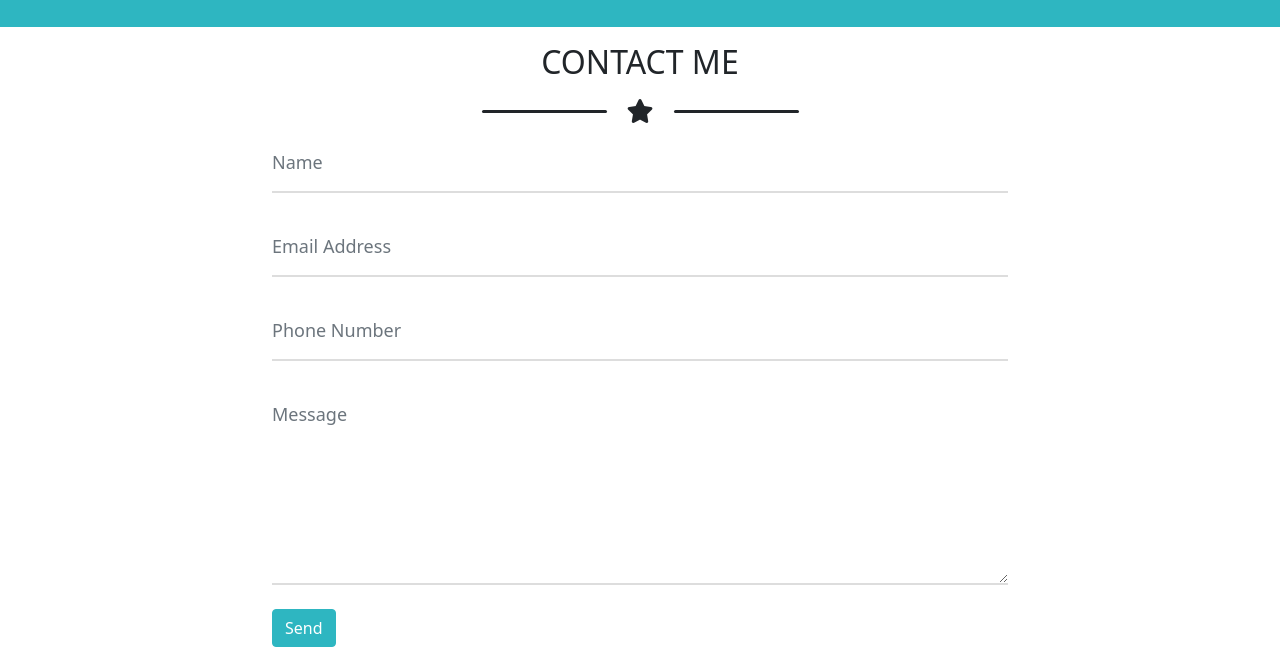
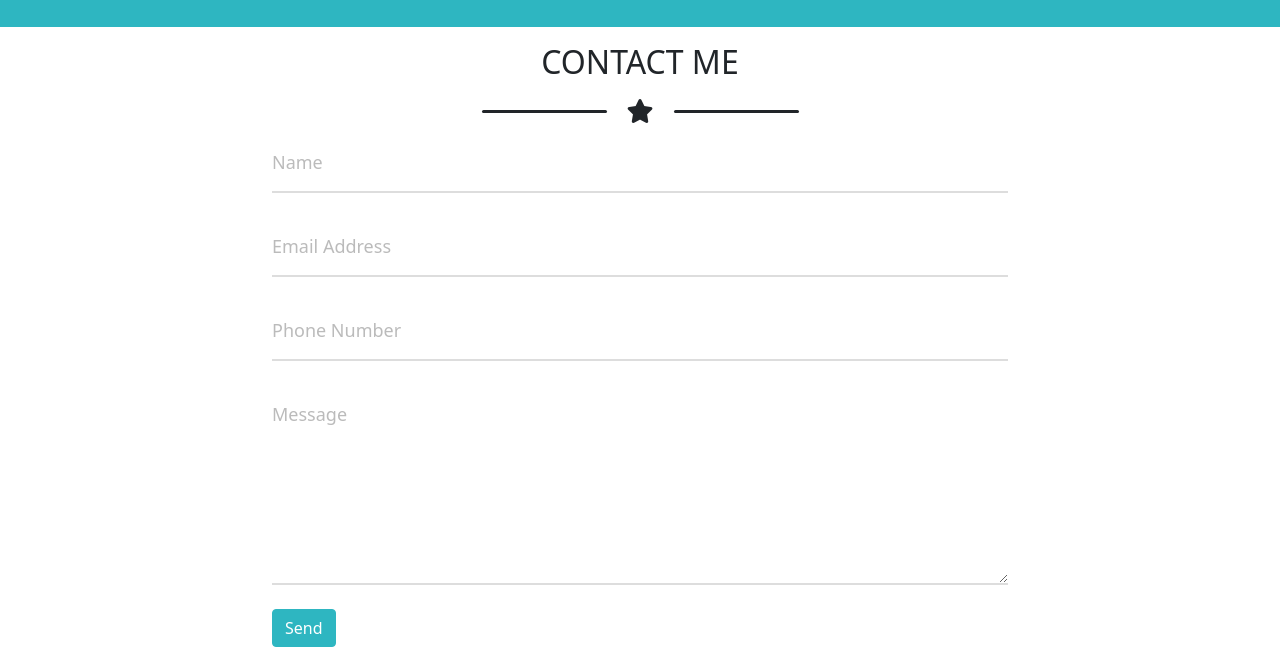
Before and after one commit to DanyMencu/html-css-bootstrap-freelancer, a plain HTML site: page index.html in a window 1280 px wide. Shown: the part 1440-2100 px from the top of the page. Drawn offline with nearby package versions, Linux system fonts and the light colour scheme; files whose address does not match are found by name.

Commit message:
Input type correct and placeholder color correct

```diff
--- a/index.html
+++ b/index.html
@@ -163,7 +163,7 @@
                                 <input type="email" class="form-control" id="email" placeholder="Email Address">
                             </div>
                             <div class="mb-4">
-                                <input type="number" class="form-control" id="phone-number" placeholder="Phone Number">
+                                <input type="tel" class="form-control" id="phone-number" placeholder="Phone Number">
                             </div>
                             <div class="mb-4">
                                 <textarea id="message" class="form-control" cols="30" rows="10"  placeholder="Message"></textarea>
--- a/style.css
+++ b/style.css
@@ -145,7 +145,7 @@ h4 {
 
 .contact-form input[type="text"],
 .contact-form input[type="email"],
-.contact-form input[type="number"],
+.contact-form input[type="tel"],
 .contact-form textarea {
     width: 100%;
     height: 60px;
@@ -158,7 +158,7 @@ h4 {
 
 .contact-form input[type="text"]:focus,
 .contact-form input[type="email"]:focus,
-.contact-form input[type="number"]:focus,
+.contact-form input[type="tel"]:focus,
 .contact-form textarea:focus {
     box-shadow: none;
     border-color: #000;
@@ -183,6 +183,10 @@ h4 {
     box-shadow: none;
 }
 
+.contact-form ::placeholder {
+    color: #bbb;
+}
+
 /* FOOTER */
 
 .site-icon {
```
